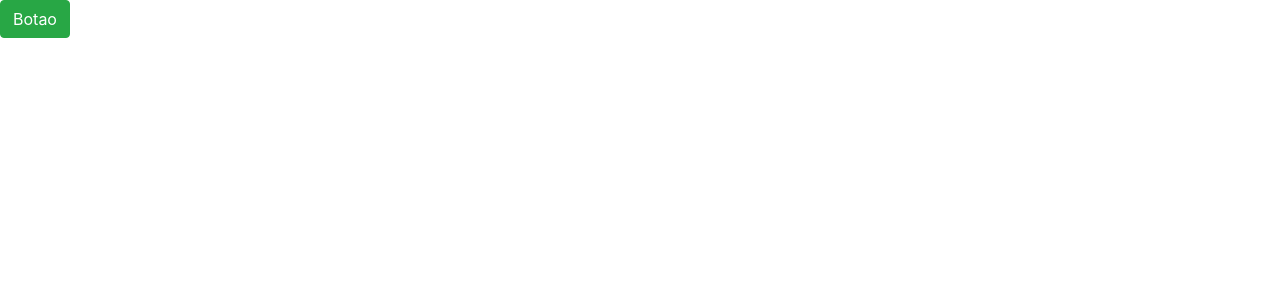
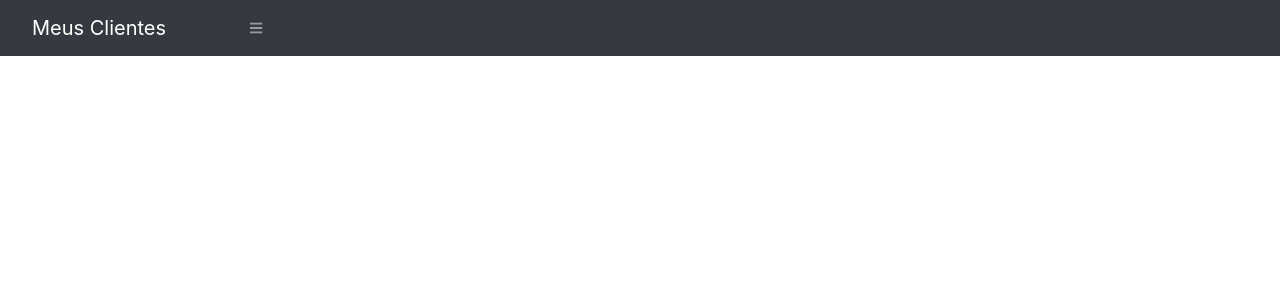
Before and after one commit to lucianodefranca/app-controle-servicos, an Angular app: page / in a window 1280 px wide. Shown: the top 300 px of the page. Built offline with nearby package versions, Linux system fonts and the light colour scheme.

Commit message:
Componente NavBar

```diff
--- a/src/app/app.component.html
+++ b/src/app/app.component.html
@@ -1 +1 @@
-<button class="btn btn-success">Botao</button>
+<app-navbar></app-navbar>
--- a/src/app/app.module.ts
+++ b/src/app/app.module.ts
@@ -3,6 +3,8 @@
 
 import { AppRoutingModule } from './app-routing.module';
 import { AppComponent } from './app.component';
+
+import { TemplateModule } from './template/template.module';
 
 @NgModule({
   declarations: [
@@ -10,7 +12,8 @@
   ],
   imports: [
     BrowserModule,
-    AppRoutingModule
+    AppRoutingModule,
+    TemplateModule
   ],
   providers: [],
   bootstrap: [AppComponent]
--- /dev/null
+++ b/src/app/template/navbar/navbar.component.html
@@ -0,0 +1,6 @@
+<nav class="sb-topnav navbar navbar-expand navbar-dark bg-dark">
+    <a class="navbar-brand" href="#">Meus Clientes</a>
+    <button class="btn btn-link btn-sm order-1 order-lg-0" id="sidebarToggle" href="#">
+      <i class="fas fa-bars"></i>
+  </button>
+</nav>
--- /dev/null
+++ b/src/app/template/navbar/navbar.component.ts
@@ -0,0 +1,15 @@
+import { Component, OnInit } from '@angular/core';
+
+@Component({
+  selector: 'app-navbar',
+  templateUrl: './navbar.component.html',
+  styleUrls: ['./navbar.component.css']
+})
+export class NavbarComponent implements OnInit {
+
+  constructor() { }
+
+  ngOnInit(): void {
+  }
+
+}
--- a/src/index.html
+++ b/src/index.html
@@ -12,7 +12,7 @@
 
 </head>
 
-<body>
+<body class="sb-nav-fixed">
     <app-root></app-root>
 </body>
 
```
Also changed, not shown: src/app/template/template.module.ts (added, +18 -0 lines), src/app/template/navbar/navbar.component.css (added).
